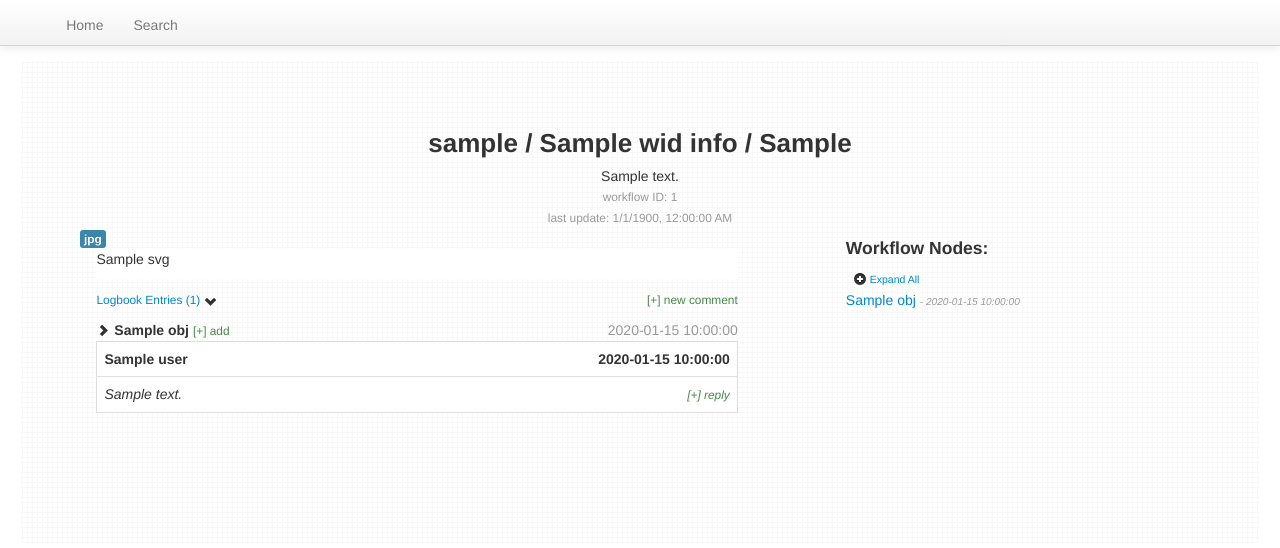
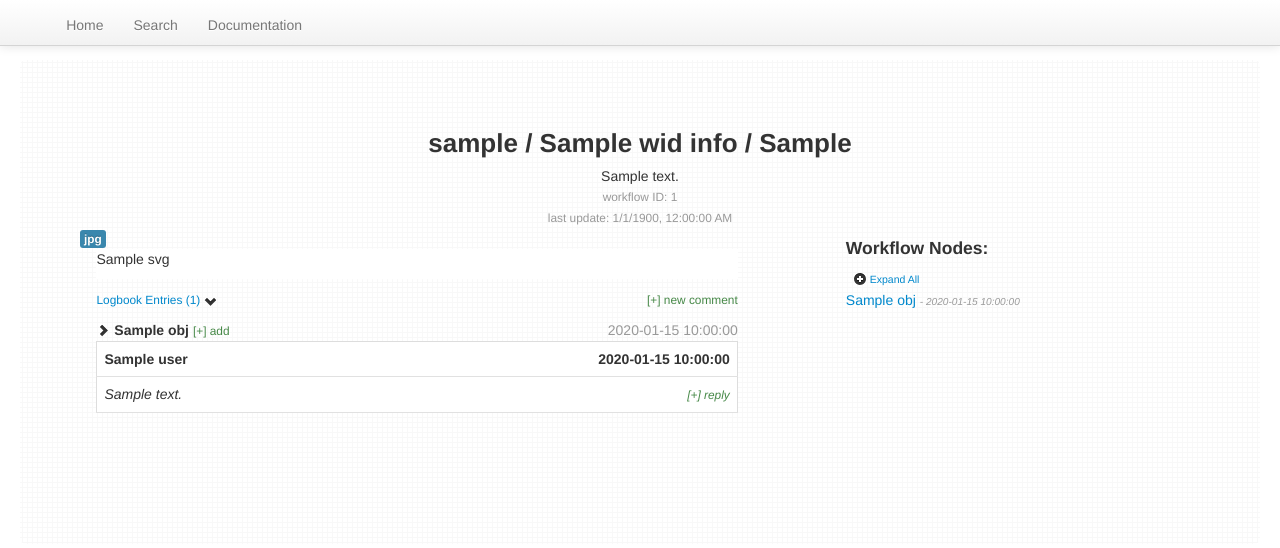
Before and after one commit to MPO-Group/MPO, a Flask app: template server/templates/conn.html in a window 1280 px wide. Shown: the top 548 px of the page. Run offline with Flask 2, Linux system fonts and the light colour scheme; the template is opened without the code that fills it: most values are stand-ins (such as "Sample title", 1, 10 or a date in 2020); some libraries are stand-ins or nearby versions.

Commit message:
Added document button to menu bar. Points to dynamically generated document folder. To hide path, could use send_from_directory or send_static_file

```diff
--- /dev/null
+++ b/server/static/docs.html
@@ -0,0 +1 @@
+../../doc/index.html
--- a/server/templates/base.html
+++ b/server/templates/base.html
@@ -150,6 +150,7 @@ function qs(search_for) {
             <ul class="nav">
                 <li {% block index_active %}{% endblock %}><a href="{{ url_for("index") }}">Home</a></li>
                 <li {% block search_active %}{% endblock %}><a href="{{ url_for("search") }}">Search</a></li>
+                <li {% block docs_active %}{% endblock %}><a href="{{ url_for("static",filename="docs.html") }}">Documentation</a></li>
             </ul>
             <!--<ul class="nav pull-right">
             	<li><a href="#"><i class="icon-user"></i> Username</a></li>
```
